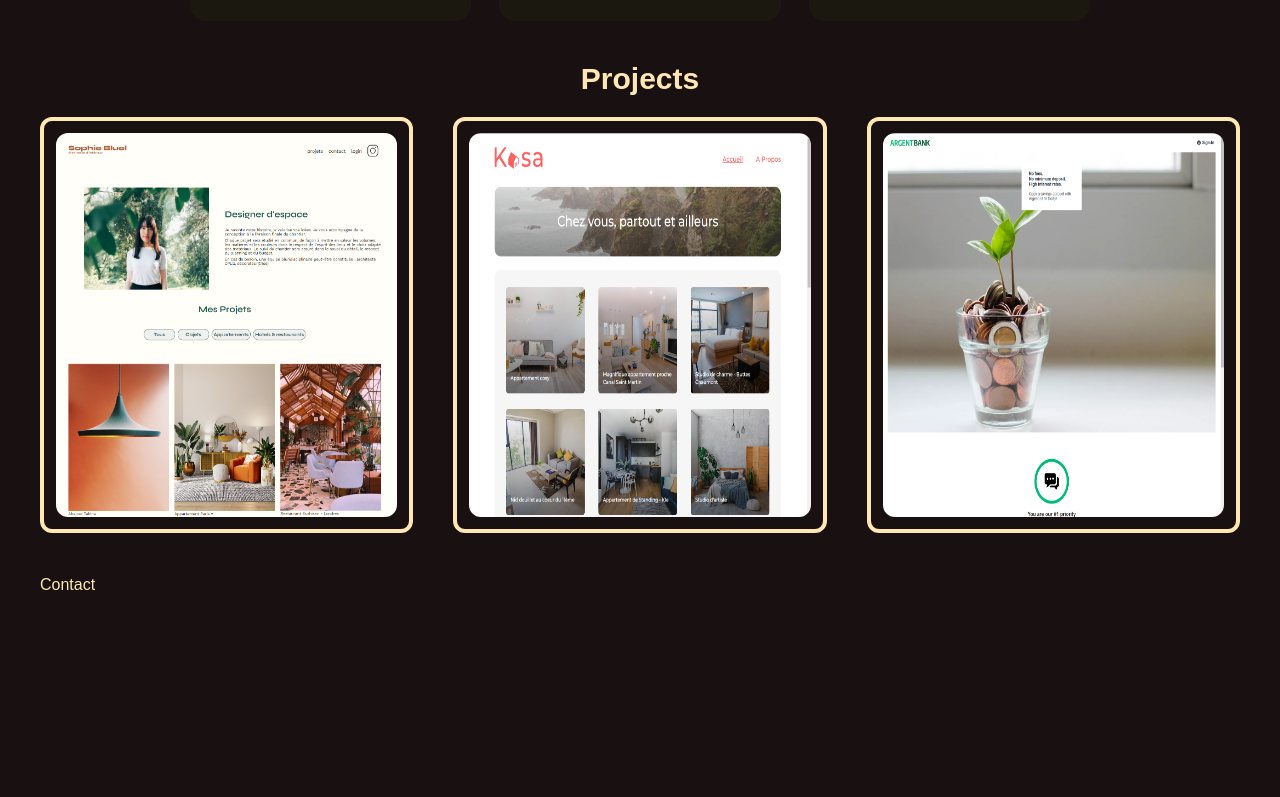
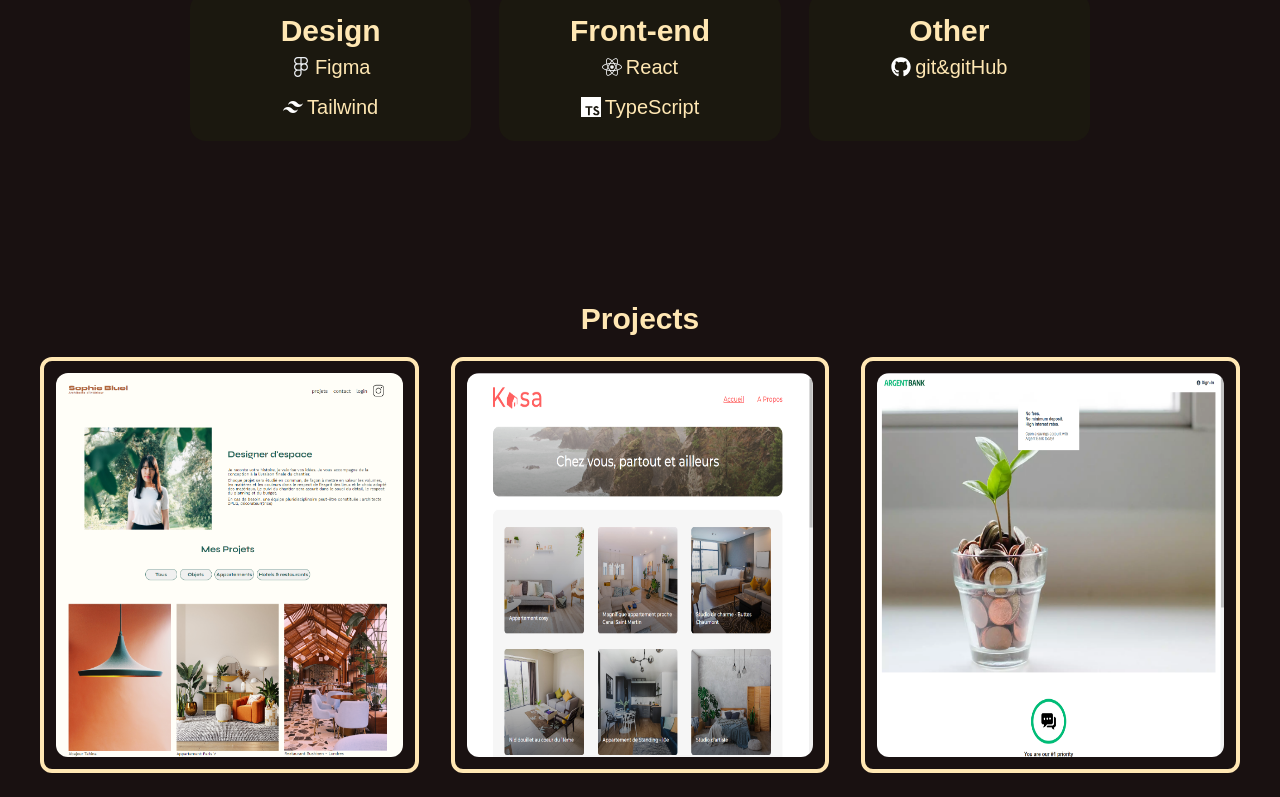
Before and after one commit to Buens18k/Portfolio, a Next.js app: page / in a window 1280 px wide. Shown: the part 843-1640 px from the top of the page. Before the commit the page ends 1480 px from the top, so only its background shows below. Built offline with nearby package versions, Linux system fonts and the light colour scheme; a web font is replaced by a local one.

Commit message:
Project grid

```diff
--- a/app/layout.tsx
+++ b/app/layout.tsx
@@ -1,10 +1,10 @@
 import type { Metadata } from 'next';
-import { Inter } from 'next/font/google';
+// import { Inter } from 'next/font/google';
 import { elsie } from './components/font';
 import Header from './components/header';
 import './globals.css';
 
-const inter = Inter({ subsets: ['latin'] });
+// const inter = Inter({ subsets: ['latin'] });
 
 export const metadata: Metadata = {
   title: 'Portfolio de Bruno Vang',
--- a/app/page.tsx
+++ b/app/page.tsx
@@ -16,7 +16,7 @@ export default function Home() {
   };
 
   return (
-    <main className="flex flex-col min-h-screen p-10 max-w-screen-2xl gap-10">
+    <main className="flex flex-col min-h-screen p-10 max-w-screen-2xl gap-40">
       <section className="flex flex-col gap-5 justify-center md:justify-between items-center md:flex-row w-full">
         <Banner src="moi.webp" alt="Photo Profil de Bruno" width={500} height={500} />
         <div className=" flex flex-col gap-8 md:w-7/12 lg:w-1/2">
@@ -54,7 +54,7 @@ export default function Home() {
       <section className="w-full">
         <div className="flex flex-col items-center gap-5">
           <h4 className="text-3xl font-bold text-text">Projects</h4>
-          <div className="flex flex-col lg:flex-row gap-10">
+          <div className="grid grid-cols-1 md:grid-cols-3 gap-8">
             <Project src="p6.webp" alt="picture Project 6" titleProject="JavaScript" text={textProject.js} />
             <Project src="p8.webp" alt="picture Project 8" titleProject="React" text={textProject.js} />
             <Project src="p11.webp" alt="picture Project 11" titleProject="React" text={textProject.js} />
```
